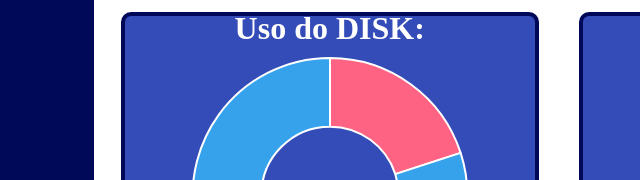
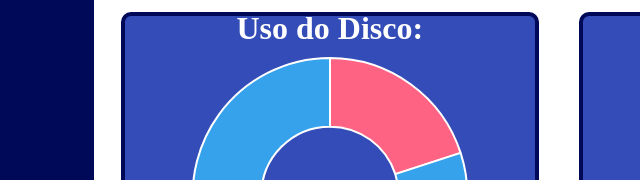
Before and after one commit to DinizSptech/TradeFlux, a website: page public/html/dashboard2.html in a window 1280 px wide. Shown: the part 575-755 px from the top of the page, 256-896 px from the left. Drawn offline with nearby package versions, Linux system fonts and the light colour scheme.

Commit message:
correção texto

```diff
--- a/public/html/dashboard2.html
+++ b/public/html/dashboard2.html
@@ -55,7 +55,7 @@
 
             <div class="graficos">
                 <div class="graficoContainer">
-                    <h1 class="tituloGrafico">Uso do DISK:</h1>
+                    <h1 class="tituloGrafico">Uso do Disco:</h1>
                     <div class="grafico">
                         <canvas id="graficoDISK"></canvas>
                     </div>
```
Also changed, not shown: public/html/dashboardNOC.html (+1 -1 lines).
